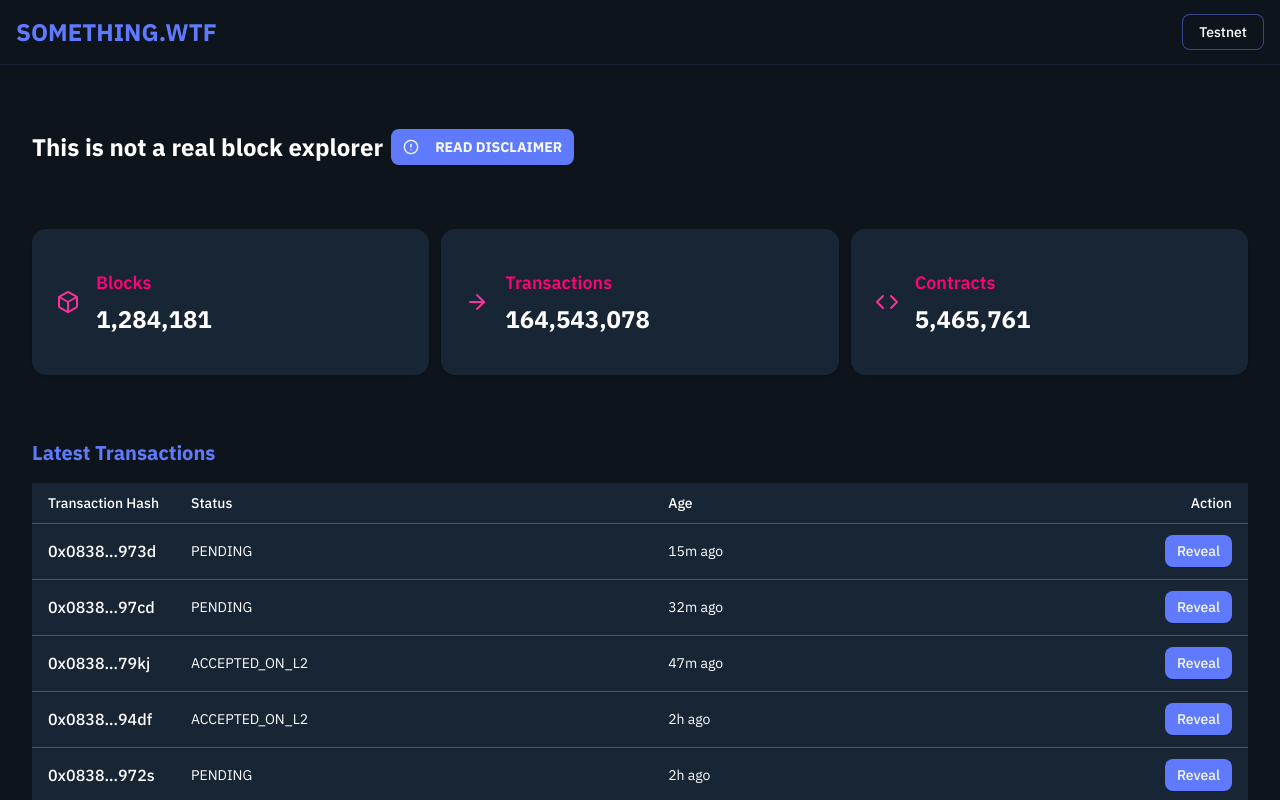
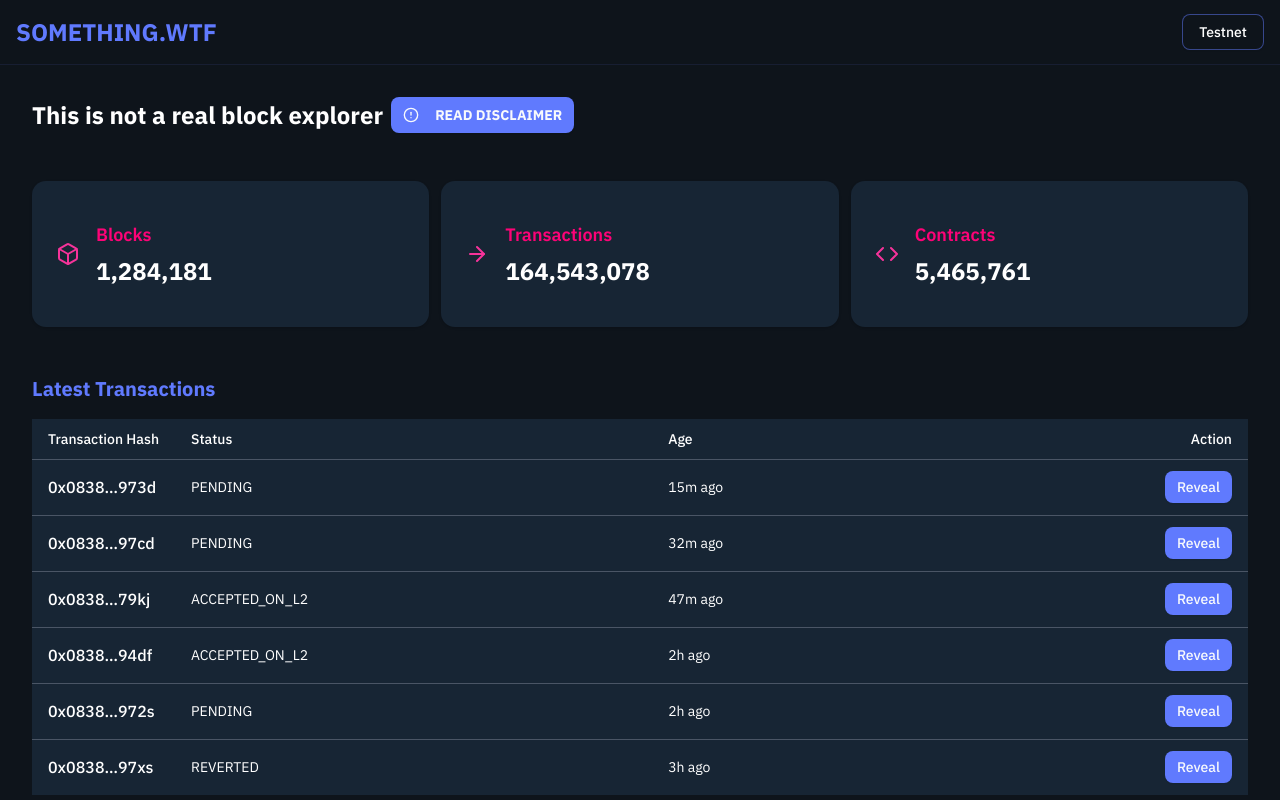
Before and after one commit to raven-house/azwildexplorer, a Next.js app: page / in a window 1280 px wide. Shown: the top 800 px of the page. Built offline with nearby package versions, Linux system fonts and the light colour scheme.

Commit message:
ui: Remove unnecessary scrollbar on large screen

```diff
--- a/app/page.tsx
+++ b/app/page.tsx
@@ -306,7 +306,7 @@ export default function Home() {
   }
 
   return (
-    <main className="pt-6 md:pt-10 lg:pt-16 pb-10 flex flex-col gap-8 md:gap-12 lg:gap-16 px-4 md:px-6 lg:px-8">
+    <main className="pt-6 md:pt-8 pb-10 flex flex-col gap-4 md:gap-12 px-4 md:px-6 lg:px-8">
       <div className="flex items-center gap-2">
         <h1 className="text-2xl font-bold text-center">This is not a real block explorer</h1>
         <ReadDisclaimerModal />
```
